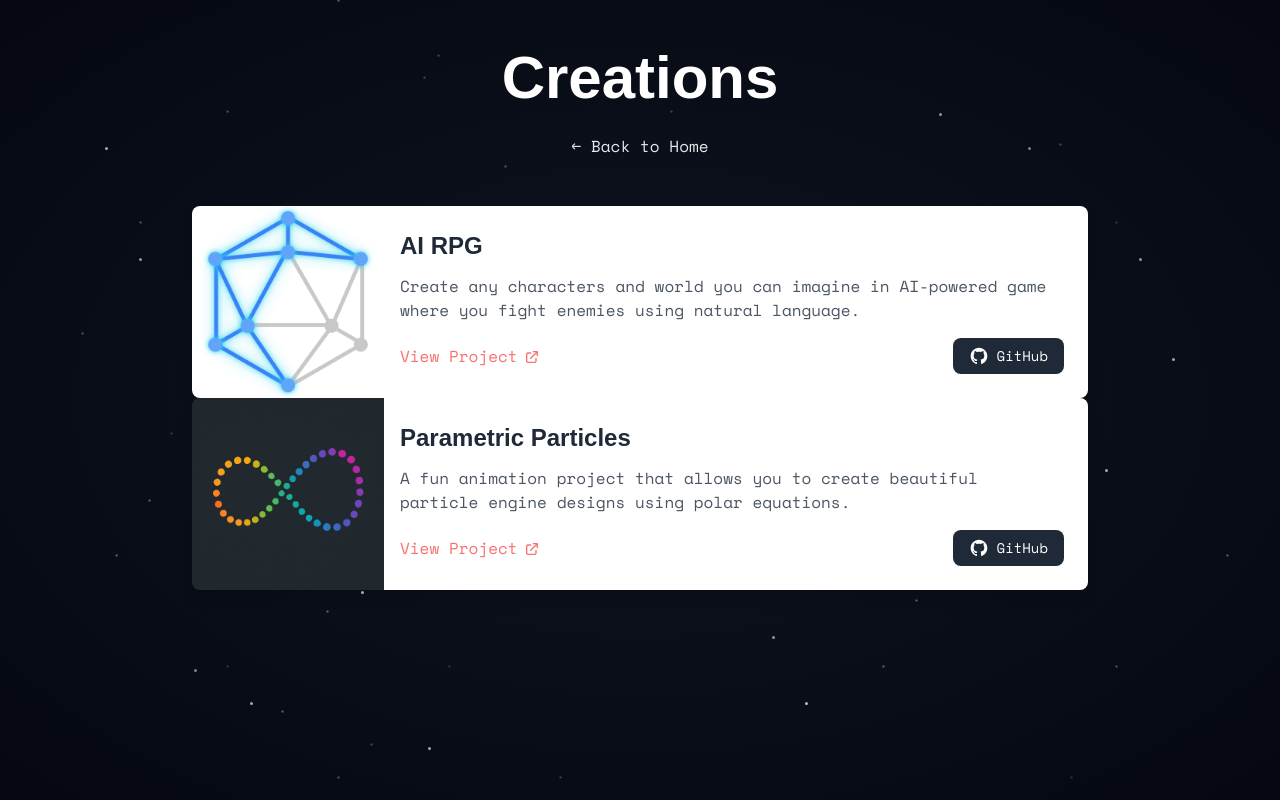
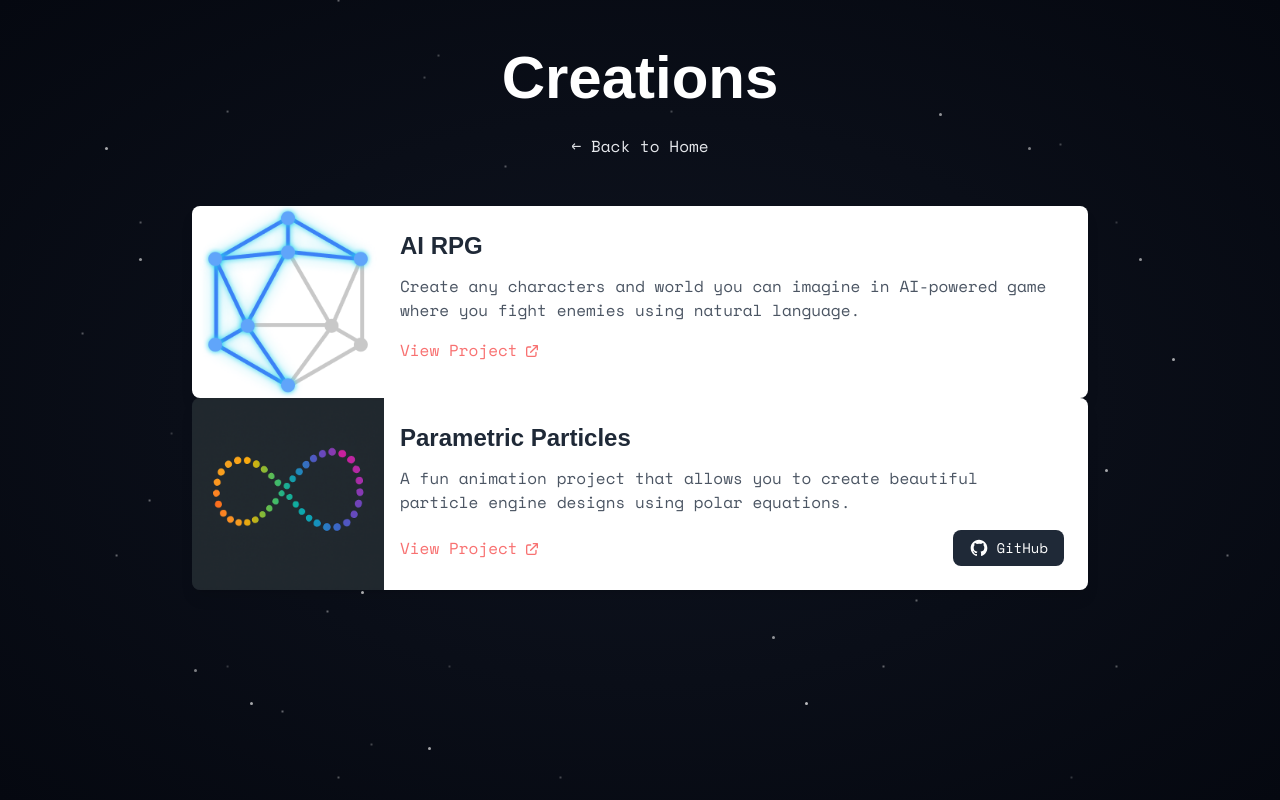
Before and after one commit to KRSpinelli/new-anchor-site, a website: page projects/index.html in a window 1280 px wide. Drawn offline with Linux system fonts and the light colour scheme; a web font is replaced by a local one.

Commit message:
Removed github linink on ai rpg

```diff
--- a/projects/index.html
+++ b/projects/index.html
@@ -277,15 +277,6 @@
                                     d="M10 6H6a2 2 0 00-2 2v10a2 2 0 002 2h10a2 2 0 002-2v-4M14 4h6m0 0v6m0-6L10 14" />
                             </svg>
                         </a>
-                        <a href="https://github.com/KRSpinelli/ai-rpg" target="_blank" rel="noopener noreferrer"
-                            class="inline-flex items-center gap-2 px-4 py-2 bg-gray-800 hover:bg-gray-700 text-white rounded-lg transition-colors text-sm font-medium">
-                            <svg class="w-5 h-5" fill="currentColor" viewBox="0 0 24 24" aria-hidden="true">
-                                <path fill-rule="evenodd"
-                                    d="M12 2C6.477 2 2 6.484 2 12.017c0 4.425 2.865 8.18 6.839 9.504.5.092.682-.217.682-.483 0-.237-.008-.868-.013-1.703-2.782.605-3.369-1.343-3.369-1.343-.454-1.158-1.11-1.466-1.11-1.466-.908-.62.069-.608.069-.608 1.003.07 1.531 1.032 1.531 1.032.892 1.53 2.341 1.088 2.91.832.092-.647.35-1.088.636-1.338-2.22-.253-4.555-1.113-4.555-4.951 0-1.093.39-1.988 1.029-2.688-.103-.253-.446-1.272.098-2.65 0 0 .84-.27 2.75 1.026A9.564 9.564 0 0112 6.844c.85.004 1.705.115 2.504.337 1.909-1.296 2.747-1.027 2.747-1.027.546 1.379.202 2.398.1 2.651.64.7 1.028 1.595 1.028 2.688 0 3.848-2.339 4.695-4.566 4.943.359.309.678.92.678 1.855 0 1.338-.012 2.419-.012 2.747 0 .268.18.58.688.482C19.138 20.18 22 16.425 22 12.017 22 6.484 17.522 2 12 2z"
-                                    clip-rule="evenodd" />
-                            </svg>
-                            GitHub
-                        </a>
                     </div>
 
                 </div>
```
